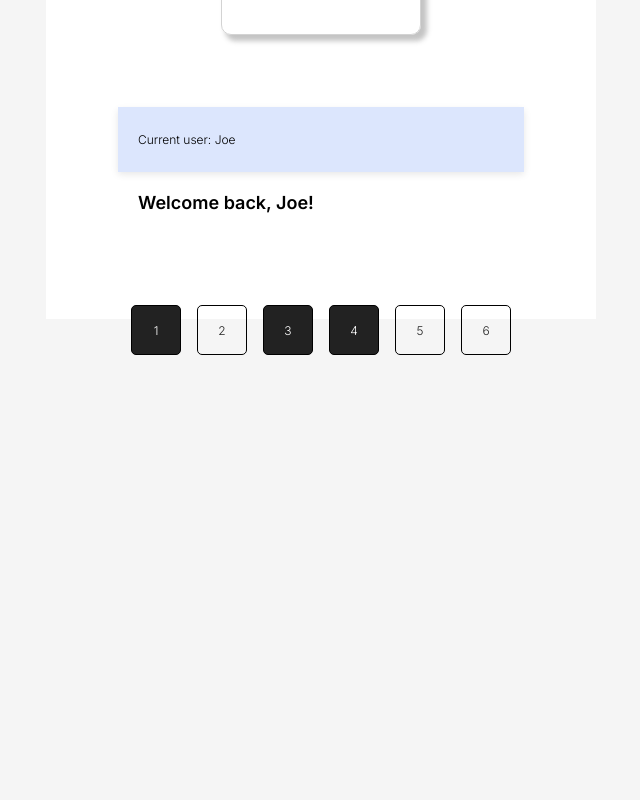
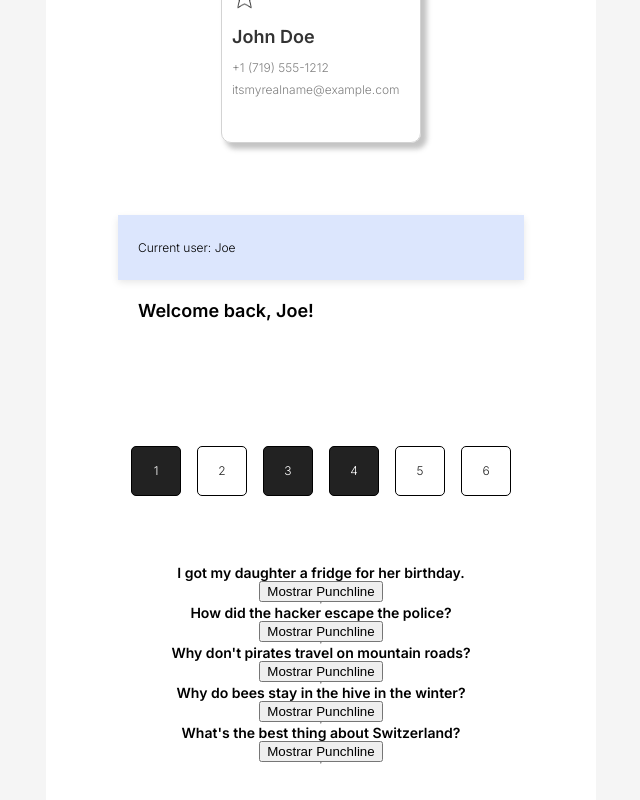
Before and after one commit to crcascr/React-Learning, a React (Create React App) app in the folder interactive-web-app/: page / in a window 1280 px wide. Shown: the part 546-1346 px from the top of the page, without its empty margins (319-959 px from the left). Before the commit the page ends 937 px from the top, so only its background shows below. Built offline with nearby package versions, Linux system fonts and the light colour scheme.

Commit message:
Representación condicional

```diff
--- /dev/null
+++ b/interactive-web-app/src/components/Chistes/AppChistes.js
@@ -0,0 +1,23 @@
+import React from "react";
+import Chiste from "./Chiste";
+import datosChistes from "./datosChistes";
+import "./Chiste.css";
+
+function AppChistes(){
+    const chisteElementos = datosChistes.map(chiste => {
+        return (
+            <Chiste
+                key={chiste.id}
+                setup={chiste.setup}
+                punchline={chiste.punchline}
+            />
+        )
+    })
+    return (
+        <div className="chistesContainer">
+            {chisteElementos}
+        </div>
+    )
+}
+
+export default AppChistes
--- /dev/null
+++ b/interactive-web-app/src/components/Chistes/Chiste.css
@@ -0,0 +1,6 @@
+.chistesContainer,
+.chisteContainer{
+    display: flex;
+    flex-direction: column;
+    align-items: center;
+}
--- /dev/null
+++ b/interactive-web-app/src/components/Chistes/Chiste.js
@@ -0,0 +1,21 @@
+import React from "react";
+
+function Chiste(props) {
+  const [esVisible, setEsVisible] = React.useState(false);
+
+  function cambiarVisibilidad() {
+    setEsVisible(prevVisibilidad=>!prevVisibilidad);
+  }
+  return (
+    <div className="chisteContainer">
+      {props.setup && <h3>{props.setup}</h3>}
+      {esVisible && <p>{props.punchline}</p>}
+      <button className="botonChiste" onClick={cambiarVisibilidad}>
+        Mostrar Punchline
+      </button>
+      <hr />
+    </div>
+  );
+}
+
+export default Chiste;
--- /dev/null
+++ b/interactive-web-app/src/components/Chistes/datosChistes.js
@@ -0,0 +1,27 @@
+export default [
+    {
+        id: 1,
+        setup: "I got my daughter a fridge for her birthday.",
+        punchline: "I can't wait to see her face light up when she opens it."
+    },
+    {
+        id: 2,
+        setup: "How did the hacker escape the police?",
+        punchline: "He just ransomware!"
+    },
+    {
+        id: 3,
+        setup: "Why don't pirates travel on mountain roads?",
+        punchline: "Scurvy."
+    },
+    {
+        id: 4,
+        setup: "Why do bees stay in the hive in the winter?",
+        punchline: "Swarm."
+    },
+    {
+        id: 5,
+        setup: "What's the best thing about Switzerland?",
+        punchline: "I don't know, but the flag is a big plus!"
+    }
+]
--- a/interactive-web-app/src/components/Cliente/Cliente.css
+++ b/interactive-web-app/src/components/Cliente/Cliente.css
@@ -9,7 +9,7 @@ body {
 }
 
 main {
-    height: 100vh;
+    height: 100%;
     display: flex;
     justify-content: center;
     align-items: center;
--- a/interactive-web-app/src/components/Meme.js
+++ b/interactive-web-app/src/components/Meme.js
@@ -4,6 +4,7 @@ import App from "./Contador/AppContador";
 import Cliente from "./Cliente/Cliente";
 import Saludo from "./Saludo/Saludo";
 import AppCajas from "./Cajas/AppCajas";
+import AppChistes from "./Chistes/AppChistes";
 
 function Meme() {
   /*function saludo(nombre) {
@@ -233,6 +234,7 @@ function Meme() {
       <Cliente />
       <Saludo/>
       <AppCajas modoOscuro={false}/>
+      <AppChistes/>
     </main>
   );
 }
```
